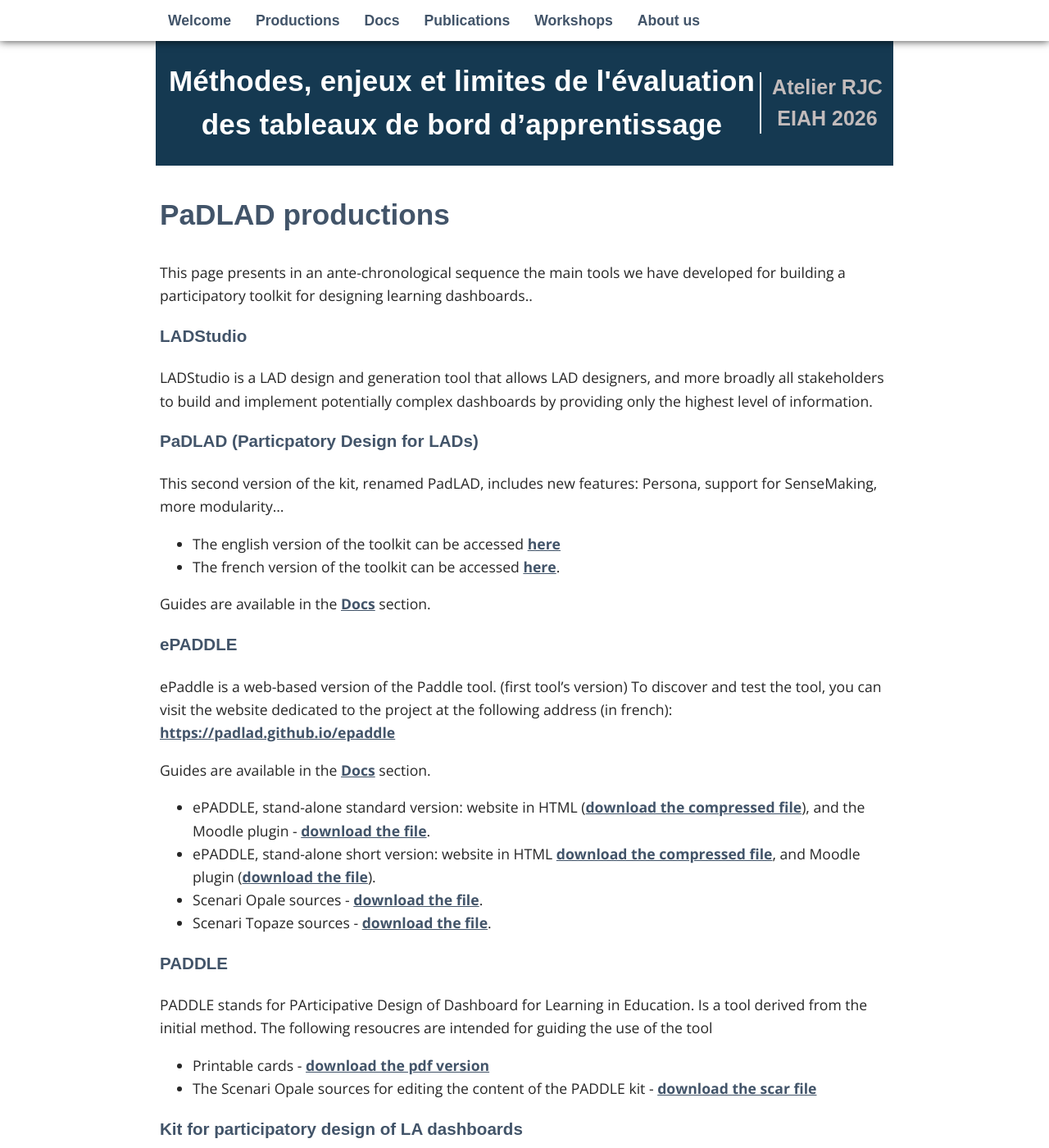
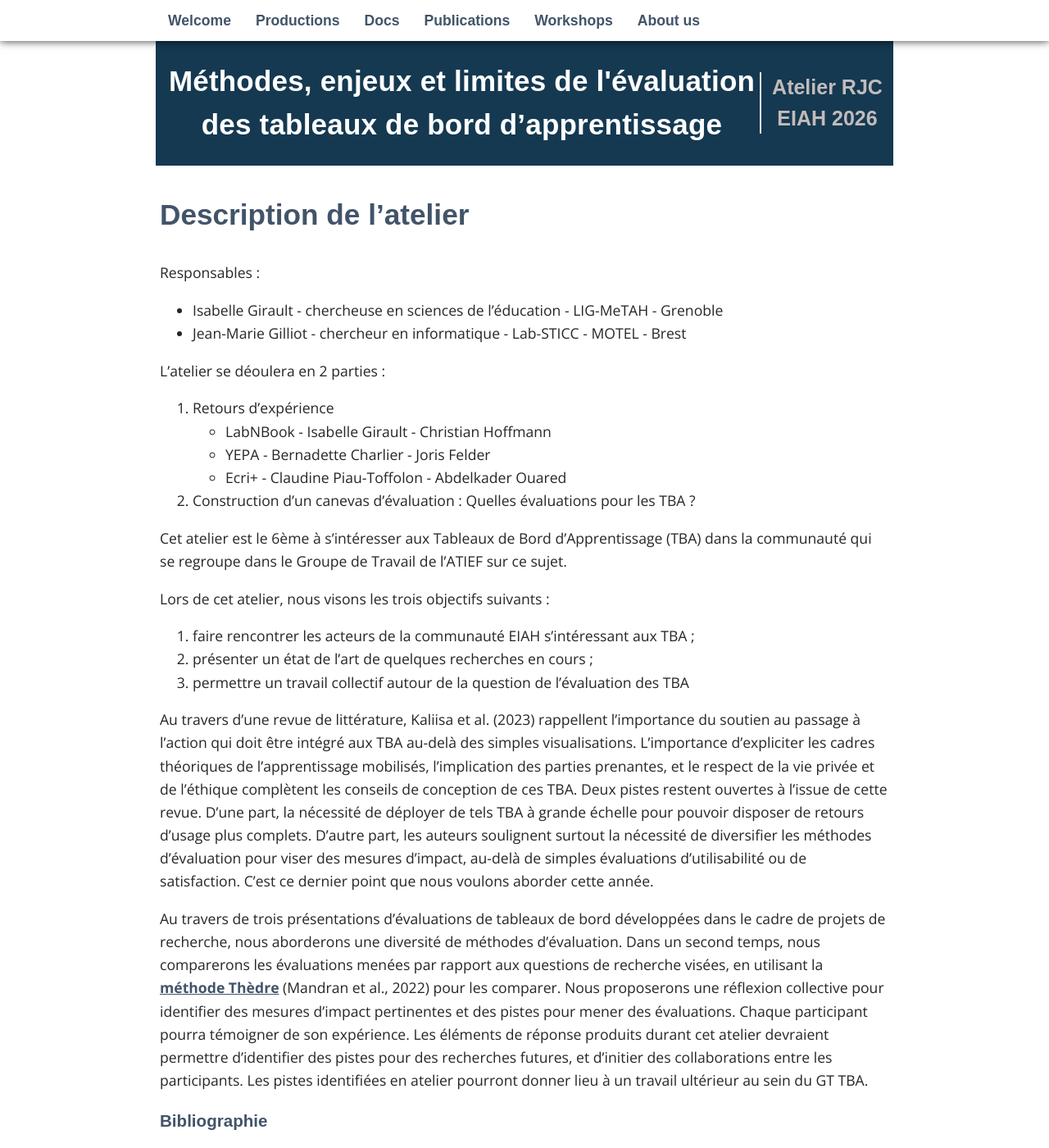
Before and after one commit to padlad/RJC-EIAH2026, a Jekyll site: the page built from _pages/02_productions.md, in a window 1280 px wide and 1400 px high. Shown: the whole window at 82% size. Built offline with Jekyll 4.4.1, drawn with Linux system fonts in a browser that asks for light colours; some web fonts are replaced; some of the changed text lies outside the part shown.

Commit message:
Revise productions - description atelier
Updated the productions page to include a new description section and reorganized content. Added information about the workshop and bibliography.

```diff
--- a/_pages/02_productions.md
+++ b/_pages/02_productions.md
@@ -1,38 +1,53 @@
 ---
 layout: page
-title: Productions
-permalink: /productions
+title: Description
+permalink: /description
 ---
-## PaDLAD productions
-This page presents in an ante-chronological sequence the main tools we have developed for building a participatory toolkit for designing learning dashboards..
-### LADStudio
-LADStudio is a LAD design and generation tool that allows LAD designers, and more broadly all stakeholders to build and implement potentially complex dashboards by providing only the highest level of information.
+## Description de l’atelier
 
-### PaDLAD (Particpatory Design for LADs)
-This second version of the kit, renamed PadLAD, includes new features: Persona, support for SenseMaking, more modularity...
+Responsables :
+ * Isabelle Girault - chercheuse en sciences de l’éducation - LIG-MeTAH - Grenoble
+ * Jean-Marie Gilliot - chercheur en informatique - Lab-STICC - MOTEL - Brest
 
-* The english version of the toolkit can be accessed [here](/assets/PaDLAD_KIT/PaDLAD_KIT_en.pdf)
-* The french version of the toolkit can be accessed [here](/assets/PaDLAD_KIT/PaDLAD_KIT_fr.pdf).
+L'atelier se déoulera en 2 parties :
 
-Guides are available in the [Docs](/docs) section.
+ 1. Retours d’expérience
+   * LabNBook - Isabelle Girault - Christian Hoffmann
+   * YEPA - Bernadette Charlier - Joris Felder
+   * Ecri+ - Claudine Piau-Toffolon - Abdelkader Ouared
+ 2. Construction d'un canevas d’évaluation : Quelles évaluations pour les TBA ?
 
-### ePADDLE
-ePaddle is a web-based version of the Paddle tool. (first tool's version)
-To discover and test the tool, you can visit the website dedicated to the project at the following address (in french):
-[https://padlad.github.io/epaddle](https://padlad.github.io/epaddle)
+Cet atelier est le 6ème à s’intéresser aux Tableaux de Bord d’Apprentissage (TBA) dans la communauté qui se regroupe dans le Groupe de Travail de l’ATIEF sur ce sujet.
 
-Guides are available in the [Docs](/docs) section.
-
-- ePADDLE, stand-alone standard version:  website in HTML ([download the compressed file](/assets/ePADDLE_Numerique/ePADDLE_gen_mirageW.zip)), and  the Moodle plugin - [download the file](/assets/ePADDLE_Numerique/ePADDLE_ExportMoodle_gen_mirageSMoodle.zip).
-- ePADDLE, stand-alone short version: website in HTML [download the compressed file](/assets/ePADDLE_Numerique/ePADDLE_court_gen_mirageW.zip), and Moodle plugin ([download the file](/assets/ePADDLE_Numerique/ePADDLE_court_ExportMoodle_gen_mirageSMoodle.zip)).
-- Scenari Opale sources - [download the file](/assets/ePADDLE_Numerique/ePADDLE_Numerique_Opale.scar).
-- Scenari Topaze sources - [download the file](/assets/ePADDLE_Numerique/ePADDLE_Topaze_2021-4-9.scar).
-
-### PADDLE
-PADDLE stands for PArticipative Design of Dashboard for Learning in Education. Is a tool derived from the initial method. The following resoucres are intended for guiding the use of the tool
-- Printable cards  - [download the pdf version](/assets/PADDLE_Print/Paddle_AllCards_Janvier2020.pdf)
-- The Scenari Opale sources for editing the content of the PADDLE kit - [download the scar file](/assets/PADDLE_Print/PADDLE_Print_SourcesOpale.scar)
+Lors de cet atelier, nous visons les trois objectifs suivants :
+ 1. faire rencontrer les acteurs de la communauté EIAH s’intéressant aux TBA ;
+ 2. présenter un état de l’art de quelques recherches en cours ;
+ 3. permettre un travail collectif autour de la question de l’évaluation des TBA
 
 
-### Kit for participatory design of LA dashboards
-The initial tool was developed during [HUBBLE project](http://hubblelearn.imag.fr/?lang=fr). It can be [downloaded here](/assets/KitConceptionTB.zip).
+Au travers d’une revue de littérature, Kaliisa et al. (2023) rappellent l’importance du soutien au passage à l’action qui doit être intégré aux TBA au-delà des simples visualisations. L’importance d’expliciter les cadres théoriques de l’apprentissage mobilisés, l’implication des parties prenantes, et le respect de la vie privée et de l’éthique complètent les conseils de conception de ces TBA. Deux pistes restent ouvertes à l’issue de cette revue. D’une part, la nécessité de déployer de tels TBA à grande échelle pour pouvoir disposer de retours d’usage plus complets. D’autre part, les auteurs soulignent surtout la nécessité de diversifier les méthodes d’évaluation pour viser des mesures d’impact, au-delà de simples évaluations d’utilisabilité ou de satisfaction. C’est ce dernier point que nous voulons aborder cette année.
+
+Au travers de trois présentations d’évaluations de tableaux de bord développées dans le cadre de projets de recherche, nous aborderons une diversité de méthodes d’évaluation.
+Dans un second temps, nous comparerons les évaluations menées par rapport aux questions de recherche visées, en utilisant la [méthode Thèdre](https://thedre.imag.fr/) (Mandran et al., 2022) pour les comparer. Nous proposerons une réflexion collective pour identifier des mesures d’impact pertinentes et des pistes pour mener des évaluations. Chaque participant pourra témoigner de son expérience.
+Les éléments de réponse produits durant cet atelier devraient permettre d’identifier des pistes pour des recherches futures, et d’initier des collaborations entre les participants. Les pistes identifiées en atelier pourront donner lieu à un travail ultérieur au sein du GT TBA.
+
+
+
+
+### Bibliographie
+
+Kaliisa, R., Jivet, I., & Prinsloo, P. (2023). A checklist to guide the planning, designing, implementation, and evaluation of learning analytics dashboards. International Journal of Educational Technology in Higher Education, 20(1), 28.
+
+Mandran, N., Vermeulen, M., & Prior, E. (2022). Thedre’s framework: Empowering phd candidates to efficiently implement design-based research. Education and Information Technologies, 27(7), 9563-9586.
+
+Park, Y. (2015). Development of the learning analytics dashboard to support students' learning performance.
+
+Park, Y., & Jo, I. H. (2019). Factors that affect the success of learning analytics dashboards. Educational Technology Research and Development, 67(6), 1547-1571.
+
+Kokoç, M., & Kara, M. (2021). A multiple study investigation of the evaluation framework for learning analytics. Educational Technology & Society, 24(1), 16-28.
+
+Jivet, I., Scheffel, M., Specht, M., & Drachsler, H. (2018, March). License to evaluate: Preparing learning analytics dashboards for educational practice. In Proceedings of the 8th international conference on learning analytics and knowledge (pp. 31-40).
+
+Schwendimann et al., "Perceiving Learning at a Glance: A Systematic Literature Review of Learning Dashboard Research," in IEEE Transactions on Learning Technologies, vol. 10, no. 1, pp. 30-41, 1 Jan.-March 2017, doi: 10.1109/TLT.2016.2599522.
+
+Yoo, Y., Lee, H., Jo, IH., Park, Y. (2015). Educational Dashboards for Smart Learning: Review of Case Studies. In: Chen, G., Kumar, V., Kinshuk, ., Huang, R., Kong, S. (eds) Emerging Issues in Smart Learning. Lecture Notes in Educational Technology. Springer, Berlin, Heidelberg. https://doi.org/10.1007/978-3-662-44188-6_21
```
